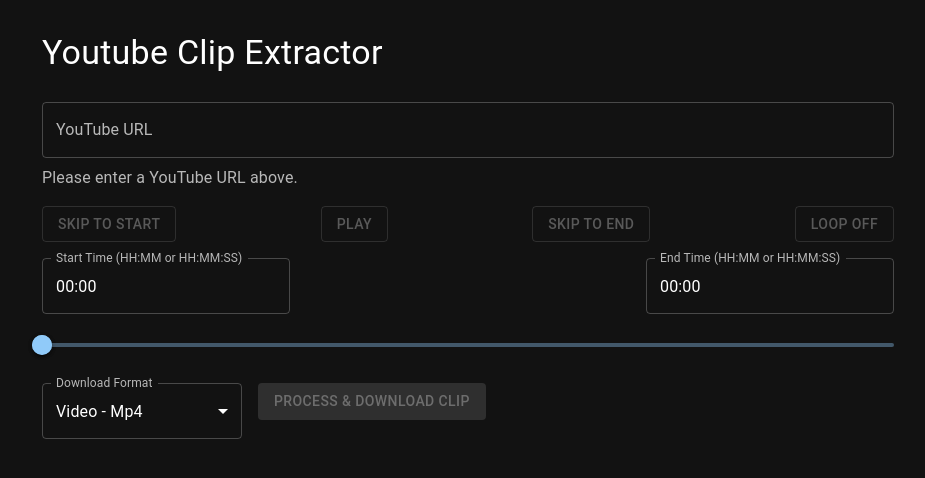
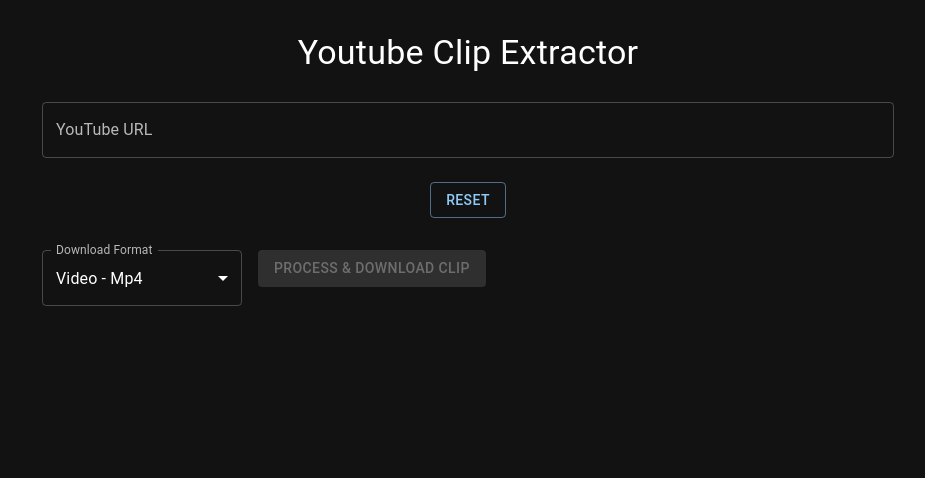
Before and after one commit to FinickySpider/clip-extractor, a React (Create React App) app in the folder frontend/: page / in a window 1280 px wide. Shown: the top 478 px of the page, without its empty margins (172-1097 px from the left). Built offline with nearby package versions, Linux system fonts and the light colour scheme.

Commit message:
refactor App component for improved readability and maintainability

```diff
--- a/frontend/src/App.js
+++ b/frontend/src/App.js
@@ -1,5 +1,5 @@
 import React, { useState, useEffect, useRef } from 'react';
-import { Container, Box, Typography } from '@mui/material';
+import { Container, Box, Typography, Grid, Button } from '@mui/material';
 import URLInput from './components/URLInput';
 import VideoPlayer from './components/VideoPlayer';
 import TimeControls from './components/TimeControls';
@@ -14,7 +14,7 @@ function App() {
   const [currentPosition, setCurrentPosition] = useState(0);
   const playerRef = useRef(null);
 
-  // When youtubeUrl changes, reset all state values
+  // Reset state whenever the URL changes
   useEffect(() => {
     setVideoDuration(0);
     setStartTime(0);
@@ -22,14 +22,13 @@ function App() {
     setCurrentPosition(0);
   }, [youtubeUrl]);
 
-  // When the video loads, default endTime to videoDuration if not already set
   useEffect(() => {
     if (videoDuration && endTime === 0) {
       setEndTime(videoDuration);
     }
   }, [videoDuration, endTime]);
 
-  // If start/end times are updated and currentPosition is out of range, auto-seek
+  // Auto-seek if current position is out of the defined range
   useEffect(() => {
     if (playerRef.current && (currentPosition < startTime || currentPosition > endTime)) {
       playerRef.current.seekTo(startTime, true);
@@ -37,15 +36,36 @@ function App() {
     }
   }, [startTime, endTime, currentPosition]);
 
+  // Reset/Clear button handler
+  const handleReset = () => {
+    setYoutubeUrl("");
+    setVideoDuration(0);
+    setStartTime(0);
+    setEndTime(0);
+    setCurrentPosition(0);
+    if (playerRef.current) {
+      playerRef.current.stopVideo();
+    }
+  };
+
   return (
     <Container maxWidth="md">
       <Box my={4}>
-        <Typography variant="h4" gutterBottom>
+        <Typography variant="h4" gutterBottom align="center">
           Youtube Clip Extractor
         </Typography>
-
+        <Grid container spacing={2} justifyContent="center">
+          <Grid item xs={12}>
             <URLInput youtubeUrl={youtubeUrl} setYoutubeUrl={setYoutubeUrl} />
-
+          </Grid>
+          <Grid item xs={12} container justifyContent="center">
+            <Button variant="outlined" onClick={handleReset}>
+              Reset
+            </Button>
+          </Grid>
+          {youtubeUrl && (
+            <>
+              <Grid item xs={12}>
                 <VideoPlayer
                   youtubeUrl={youtubeUrl}
                   setVideoDuration={setVideoDuration}
@@ -55,14 +75,16 @@ function App() {
                   setCurrentPosition={setCurrentPosition}
                   playerRef={playerRef}
                 />
-
+              </Grid>
+              <Grid item xs={12}>
                 <TimeControls
                   startTime={startTime}
                   endTime={endTime}
                   setStartTime={setStartTime}
                   setEndTime={setEndTime}
                 />
-
+              </Grid>
+              <Grid item xs={12}>
                 <SliderControl
                   videoDuration={videoDuration}
                   startTime={startTime}
@@ -70,12 +92,17 @@ function App() {
                   setStartTime={setStartTime}
                   setEndTime={setEndTime}
                 />
-
+              </Grid>
+            </>
+          )}
+          <Grid item xs={12}>
             <DownloadButton
               youtubeUrl={youtubeUrl}
               startTime={startTime}
               endTime={endTime}
             />
+          </Grid>
+        </Grid>
       </Box>
     </Container>
   );
```
Lines whose indentation alone changed are shown as unchanged.
